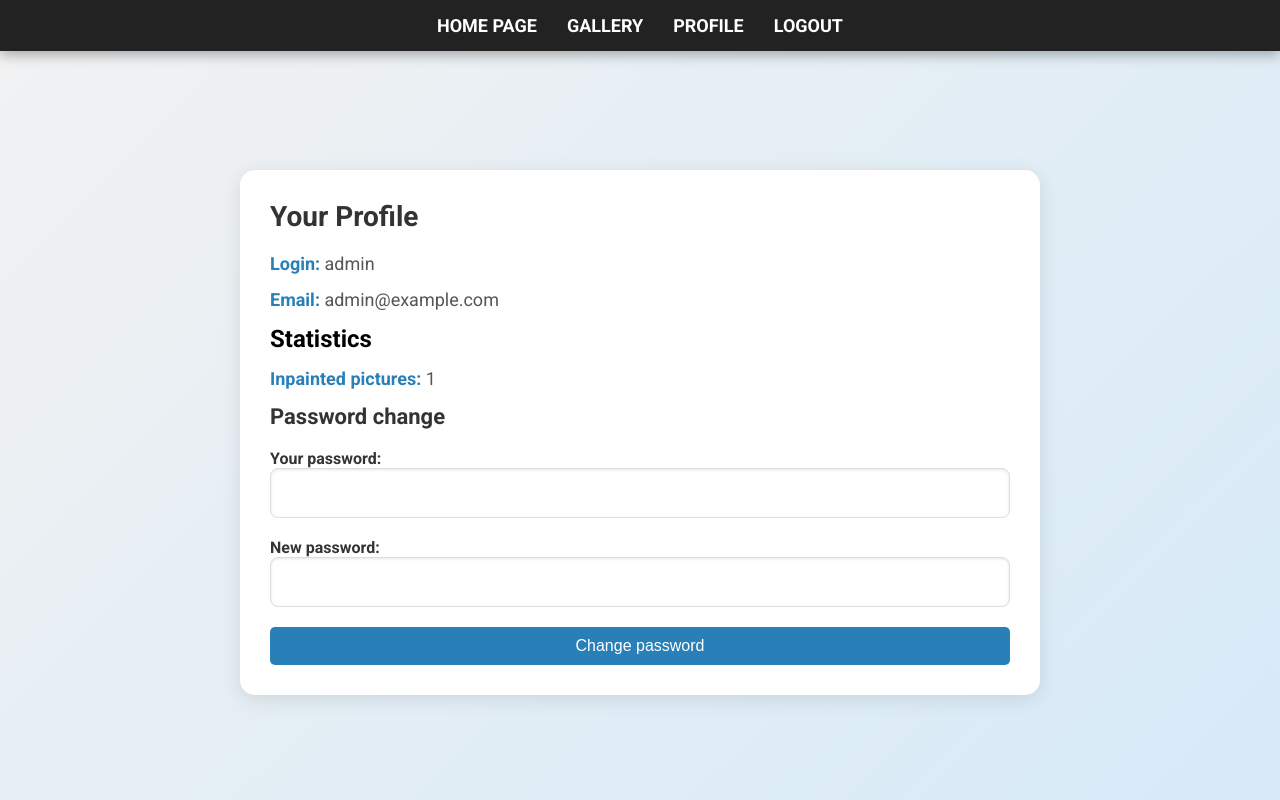
After one commit to spkwap/image_inpainting, a Flask app: page /profile in a window 1280 px wide. The commit adds this page. Run offline with Flask 3, Linux system fonts and the light colour scheme; a user stored in the database is signed in.

Commit message:
added profile site

```diff
--- a/src/app.py
+++ b/src/app.py
@@ -1,4 +1,4 @@
-from flask import Flask, request, render_template, jsonify, send_file, redirect, url_for, flash
+from flask import Flask, jsonify
 import os
 import subprocess
 from PIL import Image
@@ -8,32 +8,25 @@ from werkzeug.security import generate_password_hash, check_password_hash
 from config import Config
 from forms import RegistrationForm, LoginForm
 from models import db, User, UserImage
-from flask import request
 from app import db
-from werkzeug.utils import secure_filename
 from flask import send_file
-from io import BytesIO
-from PIL import Image as PILImage
 import base64
-from werkzeug.utils import secure_filename
 from datetime import datetime
+from flask import render_template, request, redirect, url_for, flash
 
 
-# Inicjalizacja aplikacji
 app = Flask(__name__)
-app.config.from_object(Config)  # Ładowanie konfiguracji z pliku config.py
+app.config.from_object(Config)
 
-# Inicjalizacja bazy danych i logowania
 db.init_app(app)
 login_manager = LoginManager(app)
-login_manager.login_view = 'login'  # Strona logowania
+login_manager.login_view = 'login'
 UPLOAD_FOLDER = 'data/uploads'
 RESULTS_FOLDER = 'results'
 os.makedirs(UPLOAD_FOLDER, exist_ok=True)
 os.makedirs(RESULTS_FOLDER, exist_ok=True)
 
 
-# Definicja funkcji ładowania użytkownika
 @login_manager.user_loader
 def load_user(user_id):
     return User.query.get(int(user_id))
@@ -90,17 +83,34 @@ def gallery():
 
     image_data_list = []
     for image in images:
-        # Jeśli obraz jest zapisany w formacie binarnym
         img_data_binary = base64.b64encode(image.image_data).decode('utf-8')
         image_data_list.append({'filename': image.filename, 'data': img_data_binary})
 
     return render_template('gallery.html', images=image_data_list)
 
 
+
+@app.route('/profile', methods=['GET', 'POST'])
+@login_required
+def profile():
+    image_count = UserImage.query.filter_by(user_id=current_user.id).count()
+
+    if request.method == 'POST':
+        current_password = request.form.get('current_password')
+        new_password = request.form.get('new_password')
+
+        if check_password_hash(current_user.password, current_password):
+            current_user.password = generate_password_hash(new_password)
+            db.session.commit()
+            flash('Password is changed!', 'success')
+        else:
+            flash('Old password is incorrect!', 'danger')
+
+    return render_template('profile.html', user=current_user, image_count=image_count)
+
+
+
 def ensure_binary_mask(mask_np):
-    """
-    Zamienia piksele na czne (0) lub białe (255) w masce.
-    """
 
     mask_np[mask_np <= 20] = 0
 
@@ -173,7 +183,6 @@ def inpaint():
         'results', f'input_image.{image_extension}'
     )
 
-    #save_image_to_db(result_path, image_path, current_user.id)
     try:
         with open(result_path, 'rb') as f:
             image_data = f.read()
@@ -188,8 +197,6 @@ def inpaint():
         user_instance = User.query.get(current_user.id)
         new_image = UserImage(filename=new_filename, image_data=image_data, user=user_instance)
     else:
-        # Handle the case when the user is not authenticated
-        # You can return an error, redirect, or any other response
         return "User not authenticated", 401
 
     db.session.add(new_image)
--- a/src/create_db.py
+++ b/src/create_db.py
@@ -2,10 +2,9 @@ from app import app, db
 from models import User, UserImage
 
 with app.app_context():
-    db.create_all()  # Tworzy wszystkie tabele na podstawie modeli
+    db.create_all()
     print("Baza danych i tabele zostały utworzone.")
 
-    # Dodanie testowych użytkowników
     admin = User(username='admin', email='admin@example.com')
     admin.set_password('adminpassword')
 
@@ -17,7 +16,6 @@ with app.app_context():
     db.session.commit()
     print("Testowi użytkownicy zostali dodani.")
 
-    # Dodanie testowego zdjęcia
     try:
         with open('src/results/case1_input.png', 'rb') as f:
             image_data = f.read()
@@ -26,7 +24,6 @@ with app.app_context():
         image_data = None
 
     if image_data:
-        # Dodanie zdjęć do bazy danych
         image1 = UserImage(filename='image1.jpg', image_data=image_data, user=admin)
         image2 = UserImage(filename='image2.jpg', image_data=image_data, user=guest)
 
--- a/src/forms.py
+++ b/src/forms.py
@@ -2,7 +2,7 @@ from flask_wtf import FlaskForm
 from wtforms import StringField, PasswordField
 from wtforms.validators import InputRequired, Length, DataRequired, Email, EqualTo
 from wtforms import ValidationError
-from models import User  # Zakładając, że masz model User w models.py
+from models import User
 
 
 class RegistrationForm(FlaskForm):
@@ -24,13 +24,11 @@ class RegistrationForm(FlaskForm):
         EqualTo('password', message="Passwords must match.")
     ])
 
-    # Walidacja unikalności nazwy użytkownika
     def validate_username(self, username):
         user = User.query.filter_by(username=username.data).first()
         if user:
             raise ValidationError('This username is already taken. Please choose another one.')
 
-    # Walidacja unikalności adresu e-mail
     def validate_email(self, email):
         user = User.query.filter_by(email=email.data).first()
         if user:
--- /dev/null
+++ b/src/static/style_main.css
@@ -0,0 +1,100 @@
+* {
+    margin: 0;
+    padding: 0;
+    box-sizing: border-box;
+}
+
+body {
+    font-family: 'Roboto', sans-serif;
+    background: linear-gradient(135deg, #f2f2f2, #d6eaf8);
+    justify-content: center;
+    align-items: center;
+    min-height: 100vh;
+    overflow-y: scroll;
+    padding-bottom: 50px;
+}
+
+header {
+    position: fixed;
+    top: 0;
+    left: 0;
+    width: 100%;
+    background: #222;
+    padding: 15px 0;
+    z-index: 1000;
+    box-shadow: 0 4px 12px rgba(0, 0, 0, 0.3);
+}
+
+.navbar {
+    list-style: none;
+    display: flex;
+    justify-content: center;
+    align-items: center;
+    gap: 30px;
+}
+
+.navbar li {
+    font-size: 18px;
+    font-weight: 700;
+}
+
+.navbar a {
+    color: #fff;
+    text-decoration: none;
+    text-transform: uppercase;
+    transition: color 0.3s ease, transform 0.3s ease;
+}
+
+.navbar a:hover {
+    color: #ffcc00;
+    transform: translateY(-3px);
+}
+
+.user-bar {
+    width: 100%;
+    background-color: #444;
+    color: #fff;
+    padding: 15px 0;
+    text-align: center;
+    font-size: 18px;
+    font-weight: 500;
+    box-shadow: 0 2px 4px rgba(0, 0, 0, 0.1);
+    margin-top: 60px;
+}
+
+main {
+    padding-top: 120px;
+    text-align: center;
+    display: flex;
+    flex-direction: column;
+    justify-content: center;
+    align-items: center;
+    min-height: calc(100vh - 120px);
+}
+
+@keyframes slideIn {
+    from {
+        transform: translateY(50px);
+        opacity: 0;
+    }
+    to {
+        transform: translateY(0);
+        opacity: 1;
+    }
+}
+
+button {
+    background: #2980b9;
+    color: #fff;
+    padding: 10px 20px;
+    border: none;
+    border-radius: 5px;
+    cursor: pointer;
+    font-size: 16px;
+    transition: background 0.3s ease, transform 0.2s ease;
+}
+
+button:hover {
+    background: #1f618d;
+    transform: scale(1.05);
+}
--- /dev/null
+++ b/src/static/style_profile.css
@@ -0,0 +1,95 @@
+.profile-container {
+    max-width: 800px;
+    margin: 50px auto;
+    padding: 30px;
+    background: #fff;
+    box-shadow: 0 4px 20px rgba(0, 0, 0, 0.1);
+    border-radius: 15px;
+    text-align: left;
+    font-family: 'Roboto', sans-serif;
+}
+
+.profile-container h1 {
+    font-size: 28px;
+    margin-bottom: 20px;
+    font-weight: bold;
+    color: #333;
+}
+
+.profile-info p, .stats p {
+    font-size: 18px;
+    margin: 15px 0;
+    color: #555;
+}
+
+.profile-info strong, .stats strong {
+    color: #2980b9;
+}
+
+.change-password h2 {
+    font-size: 22px;
+    margin-bottom: 20px;
+    font-weight: bold;
+    color: #333;
+}
+
+.change-password label {
+    font-size: 16px;
+    margin-bottom: 10px;
+    font-weight: 600;
+    color: #333;
+}
+
+.change-password input {
+    width: 100%;
+    padding: 15px;
+    margin-bottom: 20px;
+    border: 1px solid #ddd;
+    border-radius: 8px;
+    font-size: 16px;
+    transition: border-color 0.3s ease;
+    box-shadow: inset 0 1px 3px rgba(0, 0, 0, 0.1);
+}
+
+.change-password input:focus {
+    border-color: #2980b9;
+    outline: none;
+    box-shadow: 0 0 5px rgba(41, 128, 185, 0.5);
+}
+
+button {
+    width: 100%;
+    padding: 15px;
+    background-color: #2980b9;
+    color: white;
+    border: none;
+    border-radius: 8px;
+    font-size: 18px;
+    cursor: pointer;
+    transition: background-color 0.3s ease, transform 0.2s ease;
+}
+
+button:hover {
+    background-color: #1f618d;
+    transform: translateY(-2px);
+}
+
+button:active {
+    transform: translateY(1px);
+}
+
+ul li.danger {
+    background-color: transparent;
+    padding: 10px;
+    margin-bottom: 10px;
+    border-radius: 5px;
+    color: #dc3545;
+}
+
+ul li.success {
+    color: #28a745;
+    background-color: transparent;
+    padding: 10px;
+    margin-bottom: 10px;
+    border-radius: 5px;
+}
--- a/src/templates/base.html
+++ b/src/templates/base.html
@@ -8,7 +8,6 @@
     {% block extra_styles %}{% endblock %}
 </head>
 <body>
-    <!-- Pasek nawigacji -->
     <header>
         <nav>
             <ul class="navbar">
@@ -17,7 +16,6 @@
             </ul>
         </nav>
     </header>
-    <!-- Sekcja główna -->
     <main>
         {% block content %}{% endblock %}
     </main>
--- /dev/null
+++ b/src/templates/base_main.html
@@ -0,0 +1,33 @@
+<!DOCTYPE html>
+<html lang="en">
+<head>
+    <meta charset="UTF-8">
+    <meta name="viewport" content="width=device-width, initial-scale=1.0">
+    <title>{% block title %}Image Inpainting Tool{% endblock %}</title>
+    <link href="https://fonts.googleapis.com/css2?family=Roboto:wght@400;700&display=swap" rel="stylesheet">
+    <link rel="stylesheet" href="https://cdnjs.cloudflare.com/ajax/libs/font-awesome/6.0.0-beta3/css/all.min.css">
+    <link rel="stylesheet" href="{{ url_for('static', filename='style_main.css') }}">
+    {% block extra_styles %}{% endblock %}
+</head>
+
+<body>
+    <header>
+        <nav>
+            <ul class="navbar">
+                <li><a href="{{ url_for('home') }}">Home Page</a></li>
+                {% if current_user.is_authenticated %}
+                    <li><a href="{{ url_for('gallery') }}">Gallery</a></li>
+                    <li><a href="{{ url_for('profile') }}">Profile</a></li>
+                    <li><a href="{{ url_for('logout') }}">Logout</a></li>
+                {% endif %}
+            </ul>
+        </nav>
+    </header>
+
+    <main>
+        {% block content %}{% endblock %}
+    </main>
+
+    {% block extra_scripts %}{% endblock %}
+</body>
+</html>
--- /dev/null
+++ b/src/templates/profile.html
@@ -0,0 +1,46 @@
+{% block styles %}
+<link rel="stylesheet" href="{{ url_for('static', filename='style_profile.css') }}">
+{% endblock %}
+
+{% extends "base_main.html" %}
+
+{% block title %}User profile{% endblock %}
+
+{% block content %}
+<div class="profile-container">
+    <h1>Your Profile</h1>
+    <div class="profile-info">
+        <p><strong>Login:</strong> {{ user.username }}</p>
+        <p><strong>Email:</strong> {{ user.email }}</p>
+    </div>
+
+    <div class="stats">
+        <h2>Statistics</h2>
+        <p><strong>Inpainted pictures:</strong> {{ image_count }}</p>
+    </div>
+
+    <div class="change-password">
+        <h2>Password change</h2>
+        <form method="POST">
+            <label for="current_password">Your password:</label>
+            <input type="password" id="current_password" name="current_password" required>
+
+            <label for="new_password">New password:</label>
+            <input type="password" id="new_password" name="new_password" required>
+
+            <button type="submit">Change password</button>
+        </form>
+    </div>
+
+    {% with messages = get_flashed_messages(with_categories=true) %}
+        {% if messages %}
+            <ul>
+                {% for category, message in messages %}
+                    <li class="{{ category }}">{{ message }}</li>
+                {% endfor %}
+            </ul>
+        {% endif %}
+    {% endwith %}
+</div>
+
+{% endblock %}
--- a/src/templates/register.html
+++ b/src/templates/register.html
@@ -12,7 +12,6 @@
     <form method="POST">
         {{ form.hidden_tag() }}
 
-        <!-- Username -->
         <div class="form-group">
             <label for="username">{{ form.username.label }}</label>
             {{ form.username(class="form-control") }}
@@ -25,7 +24,6 @@
             {% endif %}
         </div>
 
-        <!-- Email -->
         <div class="form-group">
             <label for="email">{{ form.email.label }}</label>
             {{ form.email(class="form-control") }}
@@ -38,7 +36,6 @@
             {% endif %}
         </div>
 
-        <!-- Password -->
         <div class="form-group">
             <label for="password">{{ form.password.label }}</label>
             {{ form.password(class="form-control") }}
@@ -51,7 +48,6 @@
             {% endif %}
         </div>
 
-        <!-- Confirm Password -->
         <div class="form-group">
             <label for="confirm_password">{{ form.confirm_password.label }}</label>
             {{ form.confirm_password(class="form-control") }}
@@ -64,7 +60,6 @@
             {% endif %}
         </div>
 
-        <!-- Submit Button -->
         <div class="form-group">
             <button type="submit">Register</button>
         </div>
```
Also changed, not shown: src/config.py (+4 -10 lines), src/models.py (+6 -10 lines), src/static/style_gallery.css (+0 -92 lines), src/static/style_upload.css (+15 -19 lines), src/static/styles.css (+7 -18 lines), src/templates/gallery.html (+7 -22 lines), src/templates/upload.html (+1 -12 lines), src/view_db.py (+1 -6 lines), 1 other file.
